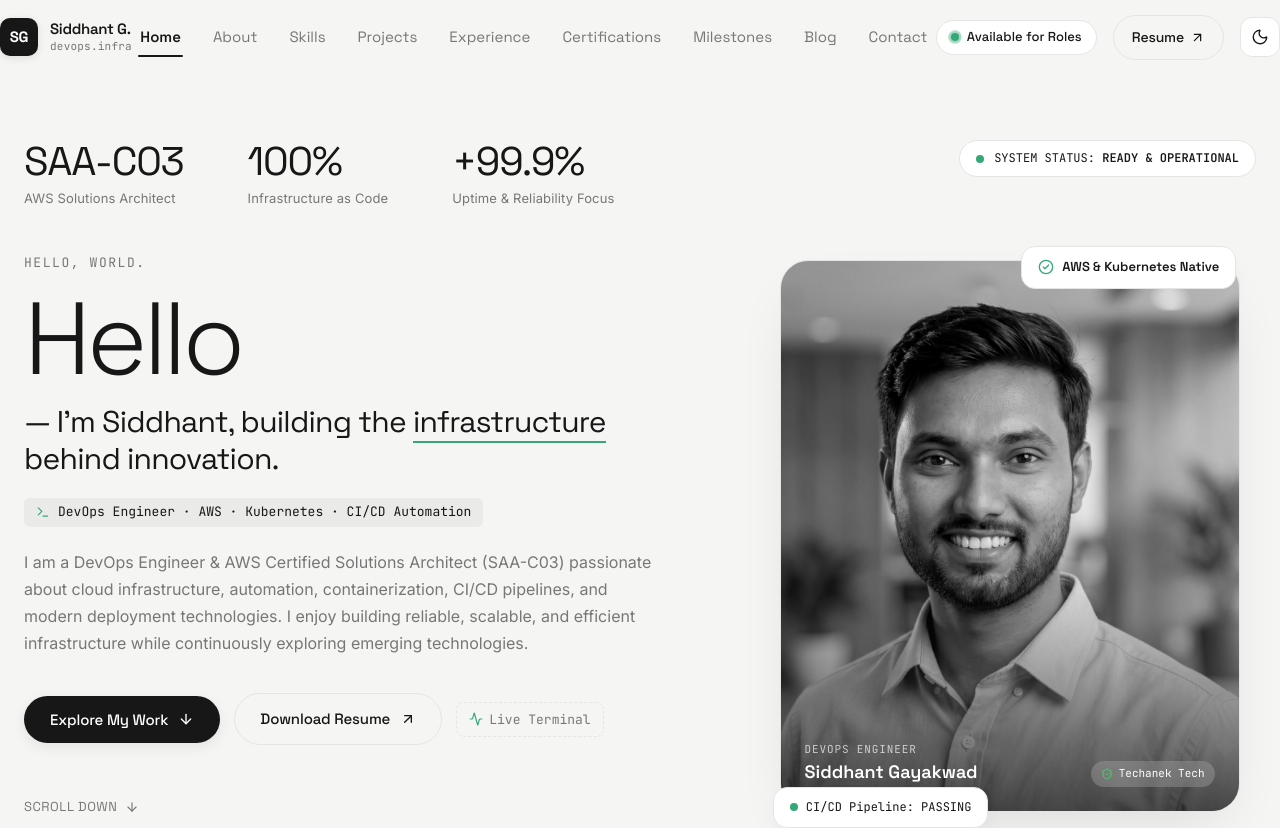
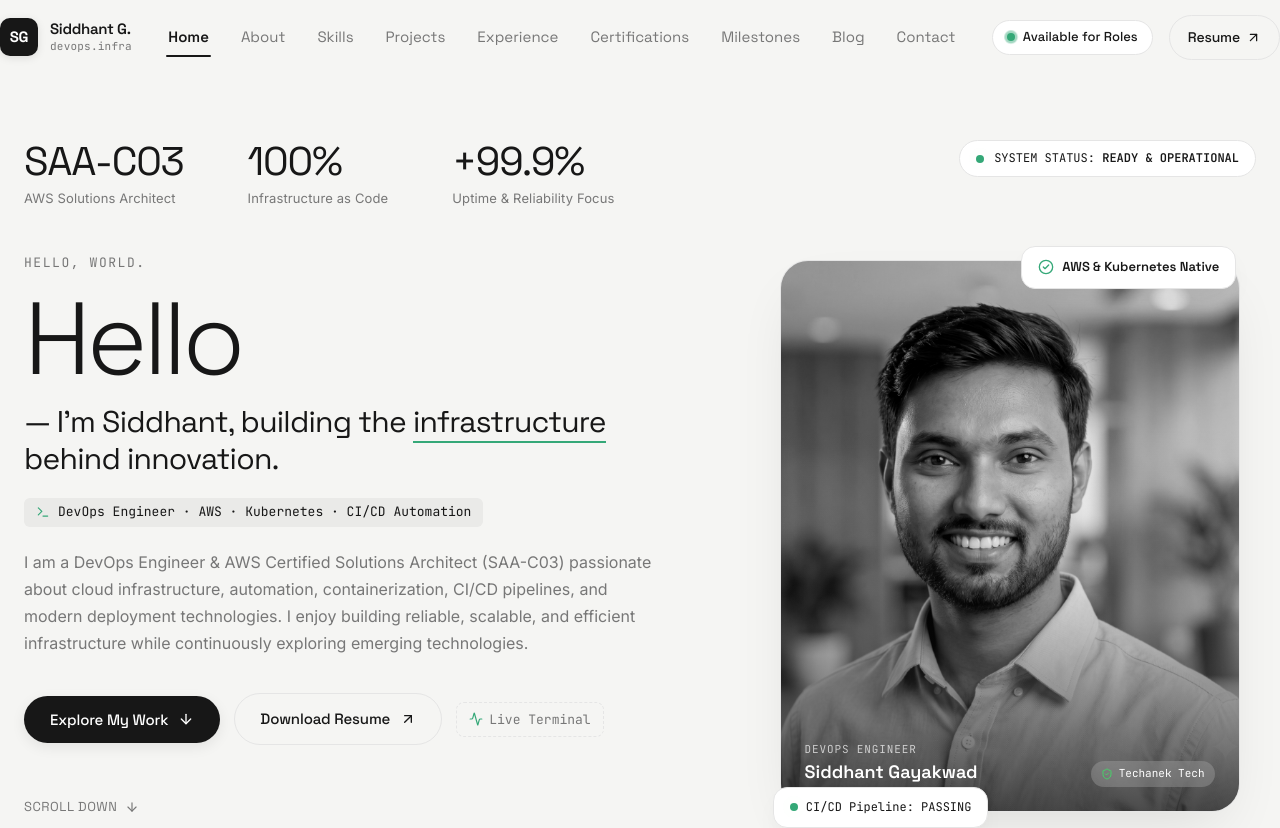
Before and after one commit to siddhant-gayakwad/siddhant-gayakwad.github.io, a React (Vite) app: page / in a window 1280 px wide. Shown: the top 828 px of the page. Built offline with nearby package versions, Linux system fonts and the light colour scheme.

Commit message:
Restore portfolio to commit 8d39e069

```diff
--- a/src/App.tsx
+++ b/src/App.tsx
@@ -12,37 +12,8 @@ import { Blog } from './components/Blog';
 import { Contact } from './components/Contact';
 import { Footer } from './components/Footer';
 
-type Theme = 'light' | 'dark';
-
-const getInitialTheme = (): Theme => {
-  if (typeof document !== 'undefined') {
-    return document.documentElement.dataset.theme === 'dark' ? 'dark' : 'light';
-  }
-  return 'light';
-};
-
 export const App: React.FC = () => {
   const [activeSection, setActiveSection] = useState<string>('home');
-  const [theme, setTheme] = useState<Theme>(getInitialTheme);
-
-  const toggleTheme = () => {
-    setTheme((current) => {
-      const next: Theme = current === 'dark' ? 'light' : 'dark';
-      document.documentElement.dataset.theme = next;
-      try {
-        window.localStorage.setItem('sg-portfolio-theme', next);
-      } catch {
-        // Theme still changes for this session when storage is unavailable.
-      }
-      return next;
-    });
-  };
-
-  useEffect(() => {
-    document.documentElement.dataset.theme = theme;
-    const themeColor = document.querySelector<HTMLMetaElement>('meta[name="theme-color"]');
-    if (themeColor) themeColor.content = theme === 'dark' ? '#0B0F14' : '#F5F5F3';
-  }, [theme]);
 
   useEffect(() => {
     const sections = ['home', 'about', 'skills', 'projects', 'experience', 'certifications', 'community', 'blog', 'contact'];
@@ -70,7 +41,7 @@ export const App: React.FC = () => {
 
   return (
     <div className="portfolio-app" style={{ minHeight: '100vh', display: 'flex', flexDirection: 'column' }}>
-      <Navbar activeSection={activeSection} theme={theme} onToggleTheme={toggleTheme} />
+      <Navbar activeSection={activeSection} />
       <main style={{ flex: 1 }}>
         <Hero />
         <About />
--- a/src/components/Navbar.tsx
+++ b/src/components/Navbar.tsx
@@ -1,14 +1,12 @@
 import React, { useState, useEffect } from 'react';
 import { personalInfo } from '../data/portfolioData';
-import { Menu, X, ArrowUpRight, Download, Sun, Moon } from 'lucide-react';
+import { Menu, X, ArrowUpRight, Download } from 'lucide-react';
 
 interface NavbarProps {
   activeSection: string;
-  theme: 'light' | 'dark';
-  onToggleTheme: () => void;
 }
 
-export const Navbar: React.FC<NavbarProps> = ({ activeSection, theme, onToggleTheme }) => {
+export const Navbar: React.FC<NavbarProps> = ({ activeSection }) => {
   const [isScrolled, setIsScrolled] = useState(false);
   const [mobileMenuOpen, setMobileMenuOpen] = useState(false);
 
@@ -49,7 +47,7 @@ export const Navbar: React.FC<NavbarProps> = ({ activeSection, theme, onToggleTh
         height: 'var(--nav-height)',
         display: 'flex',
         alignItems: 'center',
-        backgroundColor: isScrolled ? 'var(--nav-surface)' : 'var(--bg-primary)',
+        backgroundColor: isScrolled ? 'rgba(245, 245, 243, 0.92)' : 'var(--bg-primary)',
         backdropFilter: isScrolled ? 'blur(16px)' : 'none',
         WebkitBackdropFilter: isScrolled ? 'blur(16px)' : 'none',
         borderBottom: isScrolled ? '1px solid var(--border-light)' : '1px solid transparent',
@@ -217,17 +215,6 @@ export const Navbar: React.FC<NavbarProps> = ({ activeSection, theme, onToggleTh
             <ArrowUpRight size={15} />
           </a>
 
-          <button
-            type="button"
-            className="theme-toggle"
-            onClick={onToggleTheme}
-            aria-label={theme === 'dark' ? 'Switch to light mode' : 'Switch to dark mode'}
-            aria-pressed={theme === 'dark'}
-            title={theme === 'dark' ? 'Switch to light mode' : 'Switch to dark mode'}
-          >
-            {theme === 'dark' ? <Sun size={18} strokeWidth={1.8} /> : <Moon size={18} strokeWidth={1.8} />}
-          </button>
-
           {/* Mobile Menu Toggle Button */}
           <button
             type="button"
--- a/src/index.css
+++ b/src/index.css
@@ -322,166 +322,3 @@ button {
     scroll-behavior: auto !important;
   }
 }
-
-
-/* --------------------------------------------------------------------------
-   Theme system — light is the default; dark is enabled by html[data-theme].
-   -------------------------------------------------------------------------- */
-:root {
-  color-scheme: light;
-  --nav-surface: rgba(245, 245, 243, 0.92);
-  --surface-raised: #FFFFFF;
-  --surface-soft: #F0F0ED;
-  --text-inverted: #FFFFFF;
-}
-
-html[data-theme="dark"] {
-  color-scheme: dark;
-  --bg-primary: #0B0F14;
-  --bg-secondary: #121922;
-  --bg-dark: #05080C;
-  --bg-dark-card: #17212B;
-
-  --text-primary: #F4F7FA;
-  --text-secondary: #A9B4C0;
-  --text-muted: #788592;
-  --text-on-dark: #F4F7FA;
-  --text-on-dark-muted: #9AA6B2;
-
-  --border-light: rgba(255, 255, 255, 0.13);
-  --border-subtle: rgba(255, 255, 255, 0.08);
-  --border-dark: rgba(255, 255, 255, 0.14);
-
-  --accent-green: #46D369;
-  --accent-green-hover: #62E27F;
-  --accent-green-soft: rgba(70, 211, 105, 0.12);
-  --accent-green-glow: rgba(70, 211, 105, 0.22);
-
-  --nav-surface: rgba(11, 15, 20, 0.92);
-  --surface-raised: #151D27;
-  --surface-soft: #101720;
-  --text-inverted: #0B0F14;
-
-  background: var(--bg-primary);
-}
-
-html[data-theme="dark"] body {
-  background: var(--bg-primary);
-  color: var(--text-primary);
-}
-
-html[data-theme="dark"] .editorial-card {
-  background-color: var(--bg-secondary) !important;
-  border-color: var(--border-light) !important;
-  color: var(--text-primary);
-  box-shadow: 0 14px 40px rgba(0, 0, 0, 0.18);
-}
-
-html[data-theme="dark"] .editorial-card:hover {
-  border-color: rgba(255, 255, 255, 0.22) !important;
-  box-shadow: 0 20px 46px rgba(0, 0, 0, 0.28);
-}
-
-html[data-theme="dark"] [style*="background-color: rgb(255, 255, 255)"],
-html[data-theme="dark"] [style*="background-color: #FFFFFF"],
-html[data-theme="dark"] [style*="background-color: #fff"] {
-  background-color: var(--surface-raised) !important;
-  border-color: var(--border-light) !important;
-}
-
-html[data-theme="dark"] [style*="background-color: rgba(255, 255, 255, 0.65)"] {
-  background-color: rgba(255, 255, 255, 0.045) !important;
-}
-
-html[data-theme="dark"] [style*="color: rgb(23, 23, 23)"],
-html[data-theme="dark"] [style*="color: #171717"] {
-  color: var(--text-primary) !important;
-}
-
-html[data-theme="dark"] .btn-primary,
-html[data-theme="dark"] .btn-green {
-  background-color: #F4F7FA;
-  color: #0B0F14;
-  box-shadow: 0 8px 24px rgba(0, 0, 0, 0.22);
-}
-
-html[data-theme="dark"] .btn-primary:hover,
-html[data-theme="dark"] .btn-green:hover {
-  background-color: #DDE7EF;
-  color: #0B0F14;
-}
-
-html[data-theme="dark"] .btn-outline {
-  color: var(--text-primary);
-  border-color: var(--border-light);
-}
-
-html[data-theme="dark"] .btn-outline:hover {
-  background-color: rgba(255, 255, 255, 0.07);
-  border-color: rgba(255, 255, 255, 0.28);
-}
-
-html[data-theme="dark"] .pill-tag {
-  background-color: var(--surface-soft);
-  color: var(--text-secondary);
-  border-color: var(--border-light);
-}
-
-html[data-theme="dark"] .pill-tag[style*="background-color: rgb(23, 23, 23)"] {
-  background-color: #F4F7FA !important;
-  border-color: #F4F7FA !important;
-  color: #0B0F14 !important;
-}
-
-html[data-theme="dark"] .code-badge {
-  background-color: rgba(255, 255, 255, 0.08);
-  color: var(--text-primary);
-}
-
-html[data-theme="dark"] .theme-toggle {
-  background: rgba(255, 255, 255, 0.07);
-  border-color: rgba(255, 255, 255, 0.16);
-  color: #F4F7FA;
-}
-
-.theme-toggle {
-  width: 40px;
-  height: 40px;
-  flex: 0 0 40px;
-  display: inline-flex;
-  align-items: center;
-  justify-content: center;
-  border: 1px solid var(--border-light);
-  border-radius: 12px;
-  background: var(--bg-secondary);
-  color: var(--text-primary);
-  transition: transform 0.2s ease, background-color 0.25s ease, border-color 0.25s ease, color 0.25s ease;
-}
-
-.theme-toggle:hover {
-  transform: translateY(-1px);
-  border-color: var(--accent-green);
-}
-
-.theme-toggle:focus-visible {
-  outline: 2px solid var(--accent-green);
-  outline-offset: 3px;
-}
-
-html[data-theme="dark"] ::-webkit-scrollbar-track {
-  background: var(--bg-primary);
-}
-
-html[data-theme="dark"] ::-webkit-scrollbar-thumb {
-  background: #35414D;
-}
-
-html[data-theme="dark"] ::-webkit-scrollbar-thumb:hover {
-  background: #526171;
-}
-
-@media (prefers-reduced-motion: reduce) {
-  .theme-toggle {
-    transition: none;
-  }
-}
```
